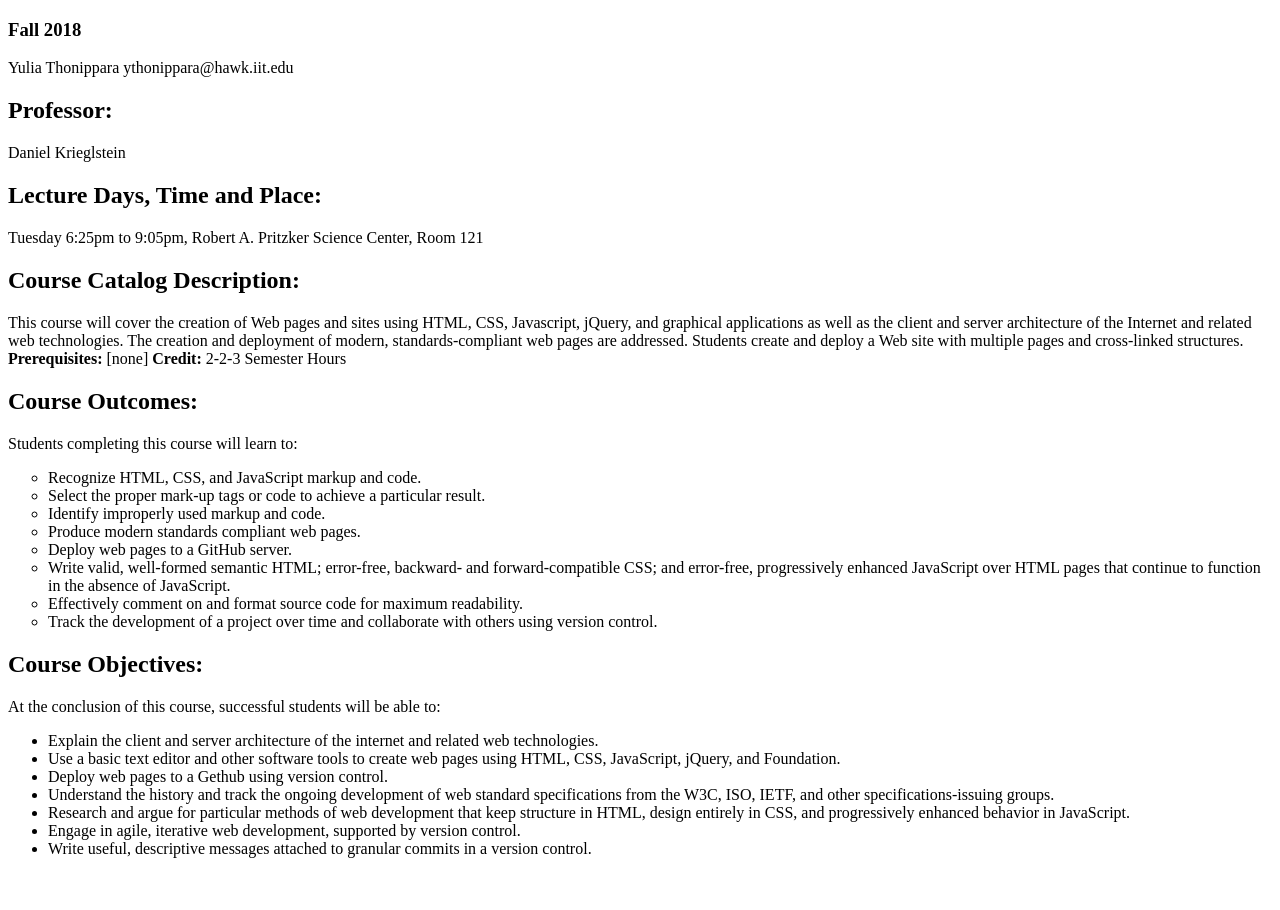
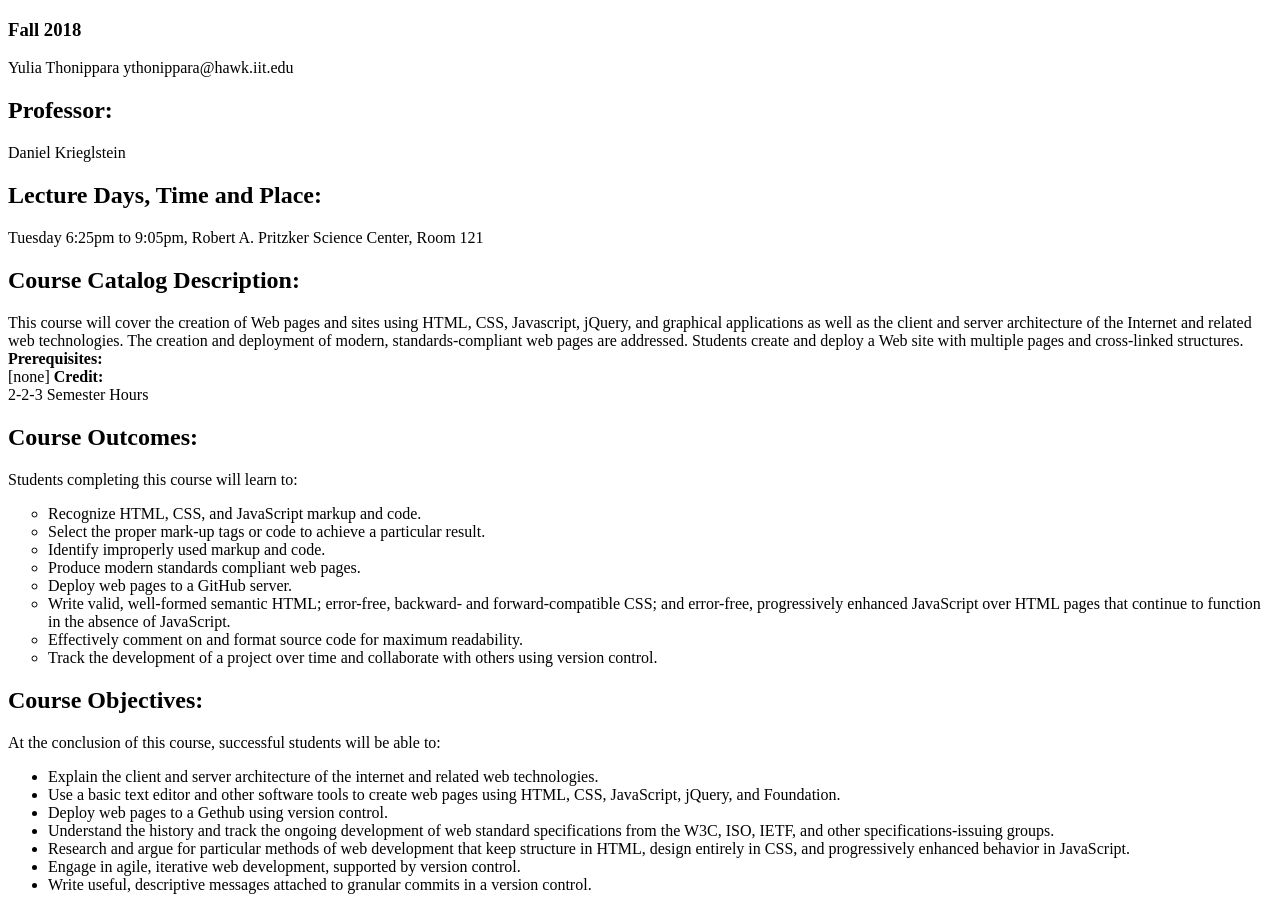
Before and after one commit to yulambula/ITMD-361-Lab-2, a plain HTML site: page index.html in a window 1280 px wide. Before the commit the page ends 874 px from the top, so only its background shows below. Drawn offline with Linux system fonts and the light colour scheme.

Commit message:
Update index.html

```diff
--- a/index.html
+++ b/index.html
@@ -15,7 +15,7 @@
 	<p>This course will cover the creation of Web pages and sites using HTML, CSS, Javascript, jQuery,
 	and graphical applications as well as the client and server architecture of the Internet and related web technologies.
 	The creation and deployment of modern, standards-compliant web pages are addressed.
-	Students create and deploy a Web site with multiple pages and cross-linked structures. <strong>Prerequisites:</strong> [none] <strong>Credit:</strong> 2-2-3 Semester Hours</p>
+	Students create and deploy a Web site with multiple pages and cross-linked structures. <strong>Prerequisites:</strong><br> [none] <strong>Credit:</strong><br> 2-2-3 Semester Hours</p>
 	<h2>Course Outcomes:</h2>
 	<p>Students completing this course will learn to:
 		<ul style="list-style-type:circle">
```
